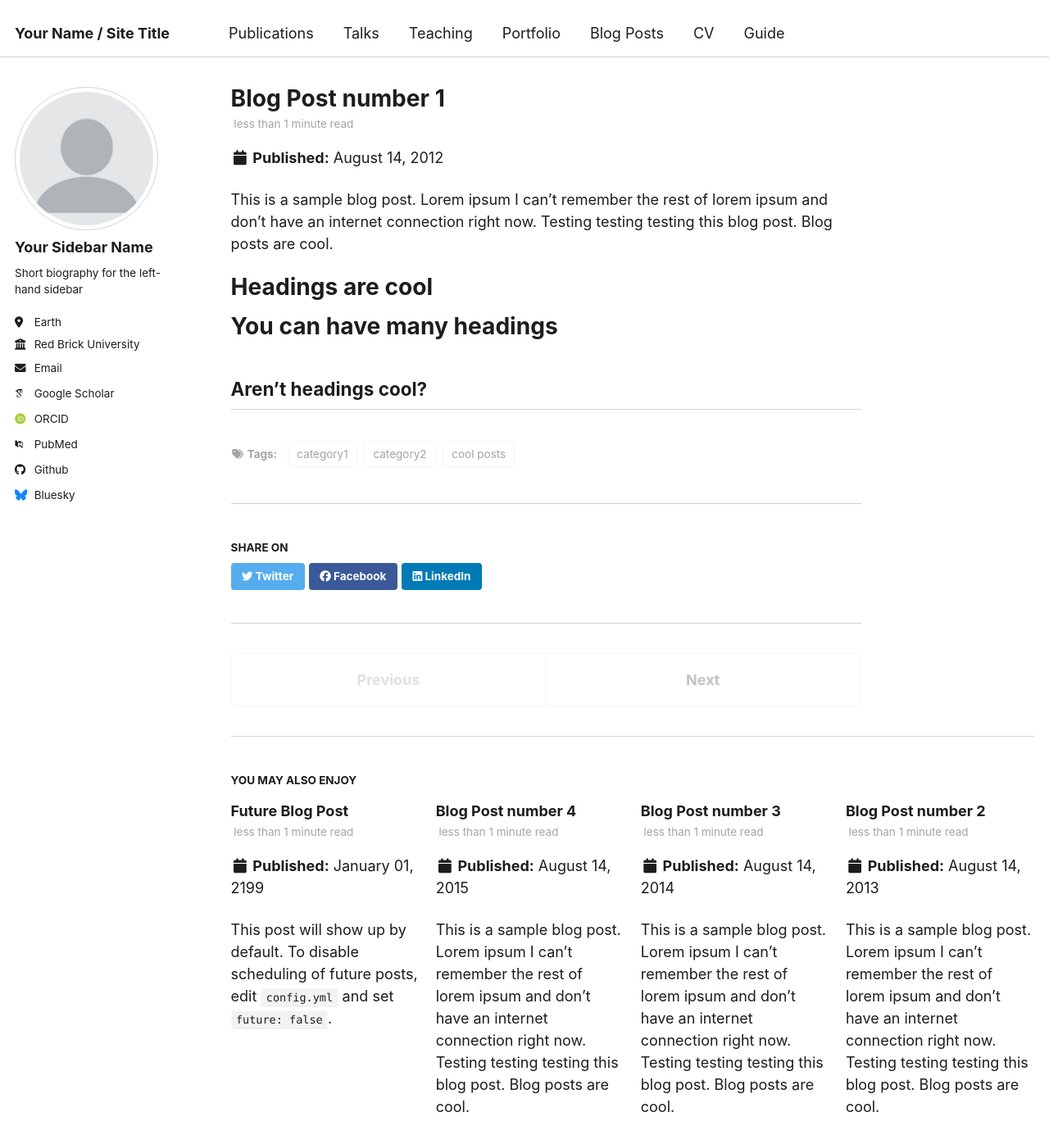
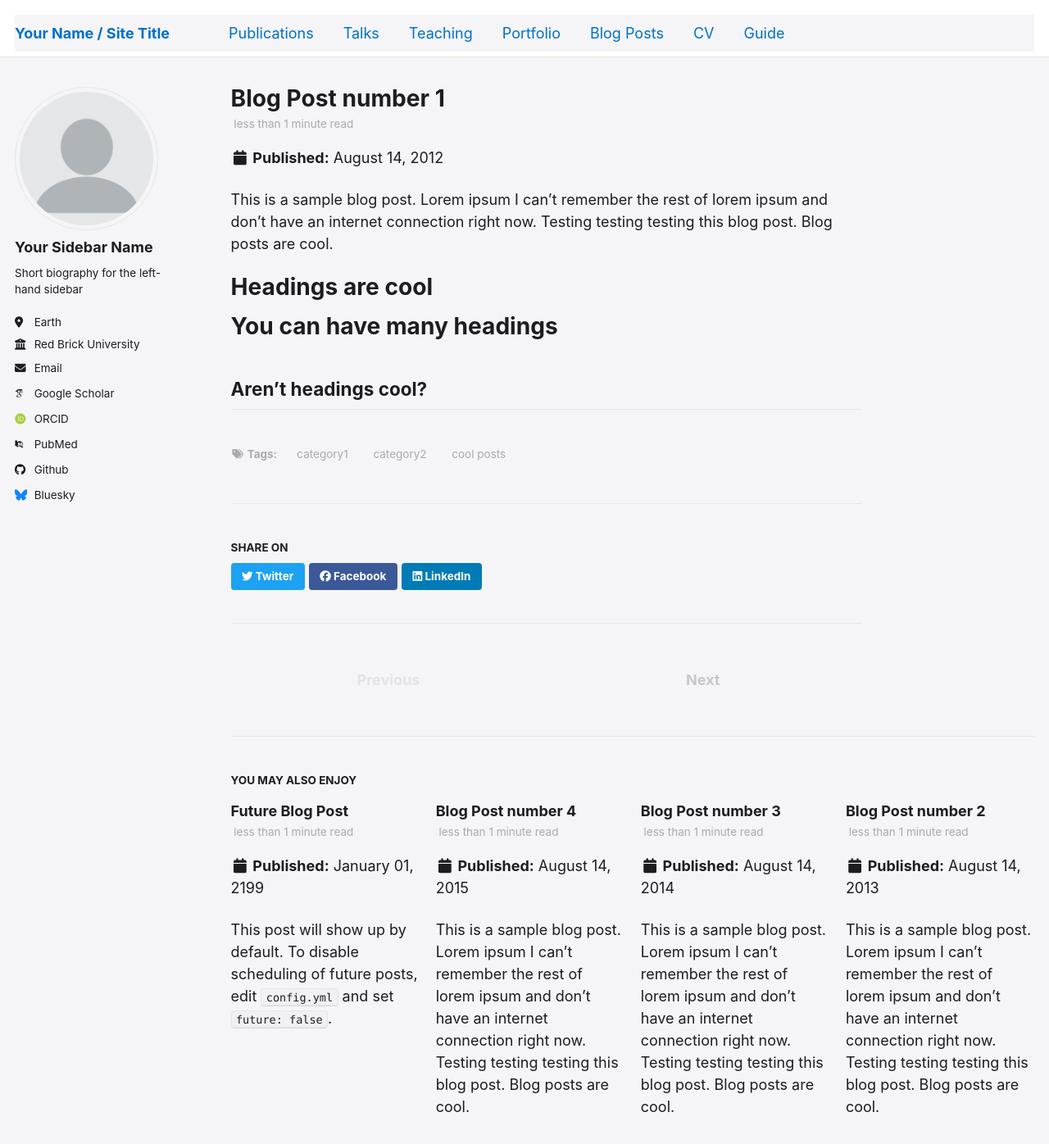
Before and after one commit to muntasimulhaque/muntasimulhaque.github.io, a Jekyll site: the page built from _posts/2012-08-14-blog-post-1.md, in a window 1280 px wide and 1400 px high. Shown: the top 1396 px of the window at 82% size. Built offline with Jekyll 4.4.1, drawn with Linux system fonts in a browser that asks for light colours; some web fonts are replaced.

Commit message:
Update _variables.scss

```diff
--- a/_sass/_variables.scss
+++ b/_sass/_variables.scss
@@ -49,28 +49,31 @@ $masthead-height            : 70px;
 $sidebar-screen-min-width   : 1024px;
 $sidebar-link-max-width     : 250px;
 
+
+
 /*
    Colors
    ========================================================================== */
 
-$gray                       : #86868b;
+/* Neutral tones resembling Apple's site palette */
+$gray                       : #8e8e93;
 $dark-gray                  : #1d1d1f;
-$darker-gray                : #000000;
+$darker-gray                : #111111;
 $light-gray                 : #f5f5f7;
-$lighter-gray               : #fbfbfd;
+$lighter-gray               : #e5e5ea;
 
 $body-color                 : #ffffff;
-$background-color           : #ffffff;
-$code-background-color      : #f2f2f2;
+$background-color           : #f5f5f7;
+$code-background-color      : #f1f1f3;
 $code-background-color-dark : $light-gray;
 $text-color                 : $dark-gray;
-$border-color               : #d2d2d7;
+$border-color               : $lighter-gray;
 
-$primary-color              : #0071e3;
-$success-color              : #28cd41;
-$warning-color              : #ff9f0a;
-$danger-color               : #ff3b30;
-$info-color                 : #007aff;
+$primary-color              : #0070c9; /* Apple's blue accent */
+$success-color              : #34c759; /* Apple's green accent */
+$warning-color              : #ff9500; /* Apple's orange accent */
+$danger-color               : #ff3b30; /* Apple's red accent */
+$info-color                 : $primary-color;
 
 /* brands */
 $behance-color              : #1769FF;
@@ -92,18 +95,19 @@ $rss-color                  : #fa9b39;
 $soundcloud-color           : #ff3300;
 $stackoverflow-color        : #fe7a15;
 $tumblr-color               : #32506d;
-$twitter-color              : #55acee;
+$twitter-color              : #1da1f2;
 $vimeo-color                : #1ab7ea;
 $vine-color                 : #00bf8f;
-$youtube-color              : #bb0000;
+$youtube-color              : #ff0000;
 $xing-color                 : #006567;
 
 /* links */
 $link-color                 : $primary-color;
-$link-color-hover           : darken($link-color, 10%);
-$link-color-visited         : $link-color;
-$masthead-link-color        : $dark-gray;
-$masthead-link-color-hover  : $primary-color;
+$link-color-hover           : mix(#000, $link-color, 25%);
+$link-color-visited         : mix(#fff, $link-color, 25%);
+$masthead-link-color        : $primary-color;
+$masthead-link-color-hover  : mix(#000, $primary-color, 25%);
+
 
 /*
    Breakpoints
@@ -149,6 +153,7 @@ $susy: (
   // ),
 );
 
+
 /*
    Other
    ========================================================================== */
```
